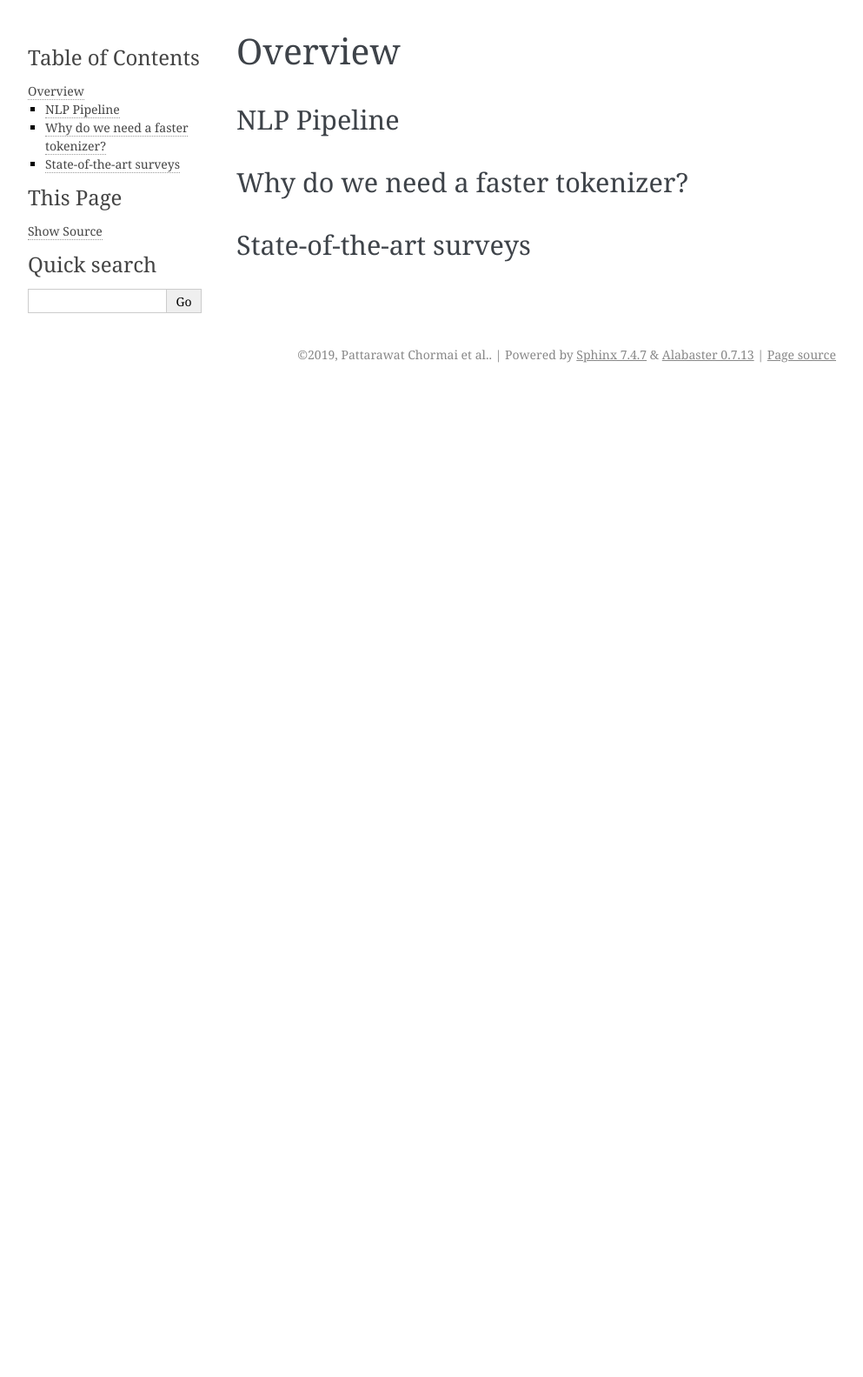
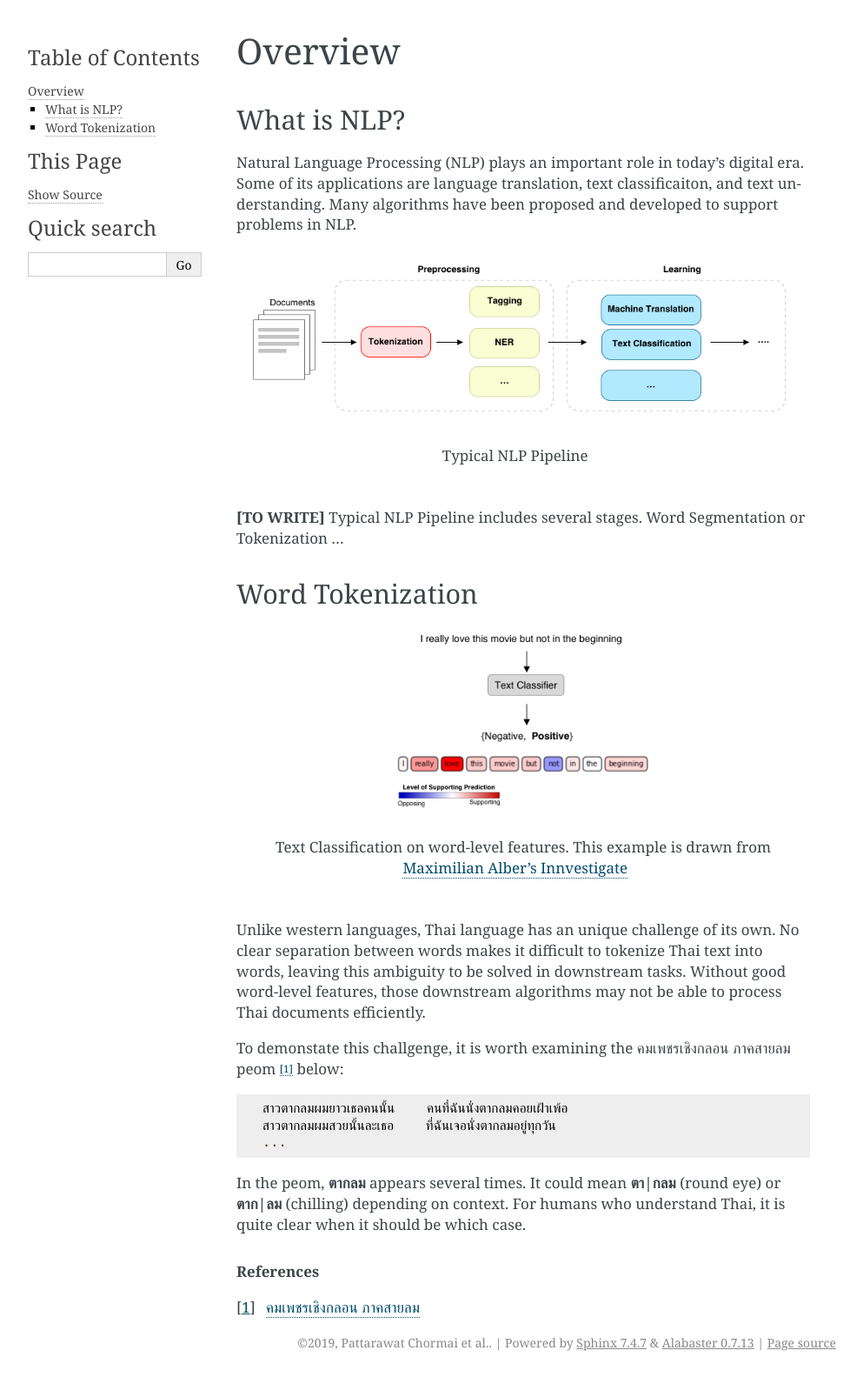
Before and after one commit to PyThaiNLP/attacut, a Sphinx documentation site: the page built from docs/pages/overview.rst, in a window 1280 px wide. Shown: the whole page at 87% size, without its empty margins (148-1141 px from the left). Built offline with Sphinx 7.4.7, drawn with Linux system fonts in a browser that asks for light colours; before the commit the page ends 900 px from its top, so only the background shows below that.

Commit message:
update documents

```diff
--- a/docs/index.rst
+++ b/docs/index.rst
@@ -6,7 +6,8 @@
     :maxdepth: 2
     :hidden:
 
-    pages/overview
+    Overview <pages/overview>
+    pages/survey
     pages/benchmark
     pages/training
     pages/acknowledgement
--- a/docs/pages/benchmark.rst
+++ b/docs/pages/benchmark.rst
@@ -1,3 +1,5 @@
+.. _sec-benchmark:
+
 Benchmark
 ---------
 
--- a/docs/pages/overview.rst
+++ b/docs/pages/overview.rst
@@ -1,13 +1,49 @@
 Overview
 --------
 
+What is NLP?
+^^^^^^^^^^^^^^^^^^^^^^^^^^^
 
-NLP Pipeline
-^^^^^^^^^^^^
+Natural Language Processing (NLP) plays an important role in today's digital era.
+Some of its applications are language translation, text classificaiton,
+and text understanding. Many algorithms have been proposed and developed to support problems in NLP.
+
+.. figure:: ../figures/nlp-pipeline.png
+    :align: center
+
+    Typical NLP Pipeline
+
+**[TO WRITE]** Typical NLP Pipeline includes several stages.  Word Segmentation or Tokenization ...
+
+Word Tokenization
+^^^^^^^^^^^^^^^^^
+
+.. figure:: ../figures/sentiment-analysis.png
+    :width: 300px
+    :align: center
+
+    Text Classification on word-level features.
+    This example is drawn from `Maximilian Alber's Innvestigate <https://github.com/albermax/innvestigate/blob/master/examples/notebooks/sentiment_analysis.ipynb>`_
 
 
-Why do we need a faster tokenizer?
-^^^^^^^^^^^^^^^^^^^^^^^^^^^^^^^^^^
+Unlike western languages, Thai language has an unique challenge of its own.
+No clear separation between words makes it difficult to tokenize Thai text into words, leaving
+this ambiguity to be solved in downstream tasks. Without good word-level features, those downstream algorithms
+may not be able to process Thai documents efficiently.
 
-State-of-the-art surveys
-^^^^^^^^^^^^^^^^^^^^^^^^
+To demonstate this challgenge, it is worth examining the คมเพชรเชิงกลอน ภาคสายลม peom [#komped]_ below:
+
+.. code-block::
+
+    สาวตากลมผมยาวเธอคนนั้น    คนที่ฉันนั่งตากลมคอยเฝ้าเพ้อ
+    สาวตากลมผมสวยนั้นละเธอ    ที่ฉันเจอนั่งตากลมอยู่ทุกวัน
+    ...
+
+
+In the peom, **ตากลม** appears several times. It could mean **ตา|กลม** (round eye) or **ตาก|ลม** (chilling)
+depending on context. For humans who understand Thai, it is quite clear when it should be which case.
+
+
+.. rubric:: References
+
+.. [#komped] `คมเพชรเชิงกลอน ภาคสายลม <https://github.com/PyThaiNLP/corpus-komped-poem-windy-part>`_
```
Also changed, not shown: docs/pages/acknowledgement.rst (+10 -7 lines), docs/pages/survey.rst (added, +44 -0 lines), docs/figures/binary-classification.png (added), docs/figures/nlp-pipeline.png (added), docs/figures/previous-work-spectrum.png (added), docs/figures/sentiment-analysis.png (added).
